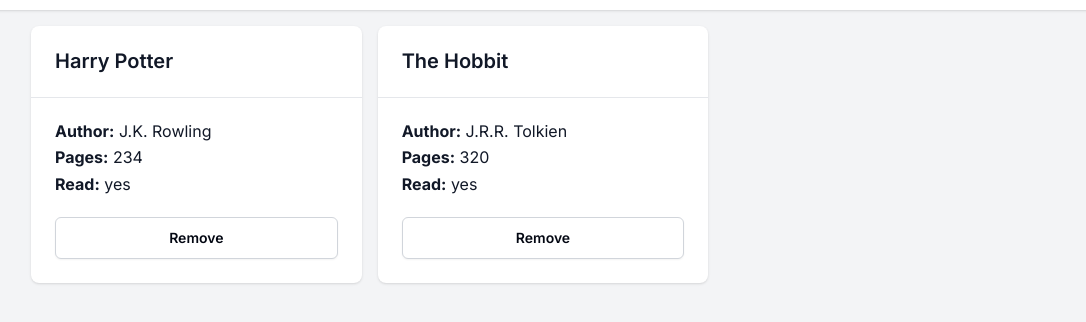
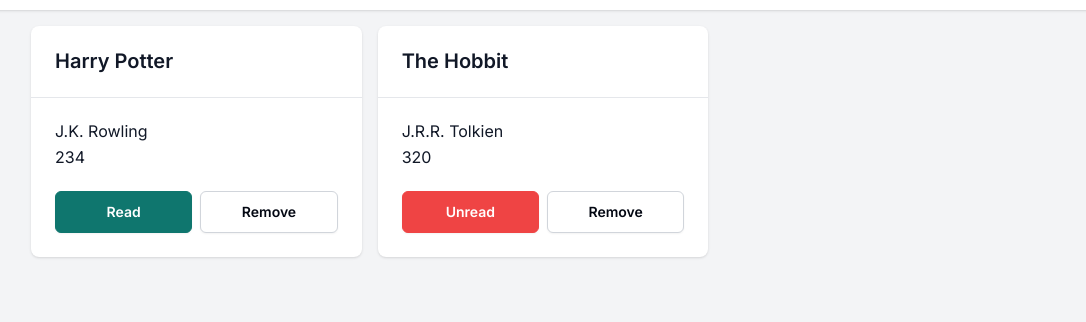
Before and after one commit to keiserman/library, a plain HTML site: page index.html in a window 1280 px wide. Shown: the part 58-380 px from the top of the page, without its empty margins (97-1183 px from the left). Drawn offline with Linux system fonts and the light colour scheme.

Commit message:
Add read button functionality

```diff
--- a/index.html
+++ b/index.html
@@ -22,7 +22,6 @@
     <main class="container">
       <dialog>
         <form action="">
-          <div>Add a new book</div>
           <div class="field-wrapper">
             <input
               type="text"
@@ -54,7 +53,7 @@
           <div class="field-wrapper">
             <select id="read" name="read">
               <option value="read">Read</option>
-              <option value="not-read">Not read</option>
+              <option value="unread">Unread</option>
             </select>
           </div>
           <input class="btn btn-primary" type="submit" value="Add book" />
--- a/script.js
+++ b/script.js
@@ -1,21 +1,21 @@
-const BOOK_GRID = document.querySelector(".book-grid");
-const BOOK_FORM = document.querySelector("form");
-const MODAL = document.querySelector("dialog");
-const OPEN_BUTTON = document.querySelector("#openModal");
-const CLOSE_BUTTON = document.querySelector("#closeModal");
+const bookGrid = document.querySelector(".book-grid");
+const bookForm = document.querySelector("form");
+const modal = document.querySelector("dialog");
+const openButton = document.querySelector("#openModal");
+const closeButton = document.querySelector("#closeModal");
 
 const myLibrary = [
   {
     title: "Harry Potter",
     author: "J.K. Rowling",
     pages: 234,
-    read: "yes",
+    read: true,
   },
   {
     title: "The Hobbit",
     author: "J.R.R. Tolkien",
     pages: 320,
-    read: "yes",
+    read: false,
   },
 ];
 
@@ -26,42 +26,75 @@ function Book(title, author, pages, read) {
   this.read = read;
 }
 
-OPEN_BUTTON.addEventListener("click", () => {
-  MODAL.showModal();
+openButton.addEventListener("click", () => {
+  modal.showModal();
 });
 
-CLOSE_BUTTON.addEventListener("click", () => {
-  MODAL.close();
+closeButton.addEventListener("click", () => {
+  modal.close();
 });
+
+function createElementWithClass(tag, className) {
+  let element = document.createElement(tag);
+  element.className = className;
+  return element;
+}
 
 function updateLibrary(library) {
   resetGrid();
   library.forEach((book, index) => {
-    const bookCard = document.createElement("div");
-    bookCard.innerHTML = `
-      <div class="card" data-id="${index}">
-        <div class="card-header">
-          <p class="book-title">${book.title}</p>
-        </div>
-        <div class="card-body">
-          <p><strong>Author:</strong> <span class="book-author">${book.author}</span></p>
-          <p><strong>Pages:</strong> <span class="book-pages">${book.pages}</span></p>
-          <p><strong>Read:</strong> <span class="book-read">${book.read}</span></p>
-          <button id="removeBook" class="btn btn-secondary">Remove</button>
-        </div>
-      </div>
-    `;
-    bookCard.addEventListener("click", (event) => {
-      if (event.target.matches("#removeBook")) {
-        removeBook(index, library);
-      }
+    const card = createElementWithClass("div", "card");
+    card.dataset.id = index;
+    bookGrid.appendChild(card);
+
+    const cardHeader = createElementWithClass("div", "card-header");
+    card.appendChild(cardHeader);
+
+    const bookTitle = createElementWithClass("p", "book-title");
+    bookTitle.textContent = book.title;
+    cardHeader.appendChild(bookTitle);
+
+    const cardBody = createElementWithClass("div", "card-body");
+    card.appendChild(cardBody);
+
+    const bookAuthor = createElementWithClass("p", "book-author");
+    bookAuthor.textContent = book.author;
+
+    const bookPages = createElementWithClass("p", "book-pages");
+    bookPages.textContent = book.pages;
+    cardBody.appendChild(bookAuthor);
+    cardBody.appendChild(bookPages);
+
+    const buttonGroup = createElementWithClass("div", "btn-group");
+    cardBody.appendChild(buttonGroup);
+
+    const removeButton = createElementWithClass("button", "btn btn-secondary");
+    removeButton.textContent = "Remove";
+    removeButton.id = "remove";
+    removeButton.addEventListener("click", () => removeBook(index, library));
+
+    const readButton = createElementWithClass("button", "btn");
+    if (book.read) {
+      readButton.className = "btn btn-primary";
+      readButton.textContent = "Read";
+    } else {
+      readButton.className = "btn btn-red";
+      readButton.textContent = "Unread";
+    }
+
+    readButton.id = "read";
+    readButton.addEventListener("click", () => {
+      book.read = !book.read;
+      updateLibrary(library);
     });
-    BOOK_GRID.appendChild(bookCard);
+
+    buttonGroup.appendChild(readButton);
+    buttonGroup.appendChild(removeButton);
   });
 }
 
 function resetGrid() {
-  BOOK_GRID.innerHTML = "";
+  bookGrid.innerHTML = "";
 }
 
 function addBook(book, library) {
@@ -74,19 +107,20 @@ function removeBook(index, library) {
   updateLibrary(library);
 }
 
-BOOK_FORM.addEventListener("submit", (event) => {
+bookForm.addEventListener("submit", (event) => {
   event.preventDefault();
 
-  const formData = new FormData(BOOK_FORM);
+  const formData = new FormData(bookForm);
   const title = formData.get("title");
   const author = formData.get("author");
   const pages = formData.get("pages");
-  const read = formData.get("read");
+  const read = formData.get("read") === "read";
 
   let book = new Book(title, author, pages, read);
 
   addBook(book, myLibrary);
-  BOOK_FORM.reset();
+  bookForm.reset();
+  modal.close();
 });
 
 updateLibrary(myLibrary);
--- a/style.css
+++ b/style.css
@@ -3,6 +3,8 @@
 :root {
   --primary: #0f766e;
   --primary-shade: #115e59;
+  --red: #ef4444;
+  --red-shade: #dc2626;
   --gray-50: #f9fafb;
   --gray-100: #f3f4f6;
   --gray-200: #e5e7eb;
@@ -31,9 +33,15 @@ dialog {
   border: none;
   padding: 1.5rem;
   background-color: white;
+  width: 50vw;
+  max-width: 25rem;
   border-radius: 0.5rem;
   box-shadow: var(--shadow);
   transition: all 0.2s ease;
+}
+
+dialog::backdrop {
+  background-color: rgb(0 0 0 / 0.5);
 }
 
 #closeModal {
@@ -51,6 +59,12 @@ dialog {
   transition: all 0.2s ease;
   box-shadow: 0 1px 2px 0 rgb(0 0 0 / 0.05);
   border: 1px solid var(--gray-300);
+}
+
+.btn-group {
+  display: grid;
+  grid-template-columns: 1fr 1fr;
+  gap: 0.5rem;
 }
 
 .btn-primary {
@@ -71,6 +85,17 @@ dialog {
 
 .btn-secondary:hover {
   background-color: var(--gray-50);
+}
+
+.btn-red {
+  color: white;
+  border-color: var(--red);
+  background-color: var(--red);
+}
+
+.btn-red:hover {
+  background-color: var(--red-shade);
+  border-color: var(--red-shade);
 }
 
 .logo {
@@ -100,10 +125,11 @@ dialog {
   display: flex;
   flex-direction: column;
   gap: 0.5rem;
+  justify-items: stretch;
 }
 
-.card-body button {
-  margin-top: 1rem;
+.card-body p:last-of-type {
+  margin-bottom: 1rem;
 }
 
 header {
@@ -138,14 +164,13 @@ form {
   gap: 0.5rem;
 }
 
-input,
-select {
+form input,
+form select {
   border-radius: 0.375rem;
   line-height: 1.25rem;
   min-height: 1.25rem;
   height: 100%;
   padding: 0.5rem;
-  font-size: 0.875rem;
   color: var(--gray-950);
   background-color: white;
   border: 1px solid var(--gray-300);
```
